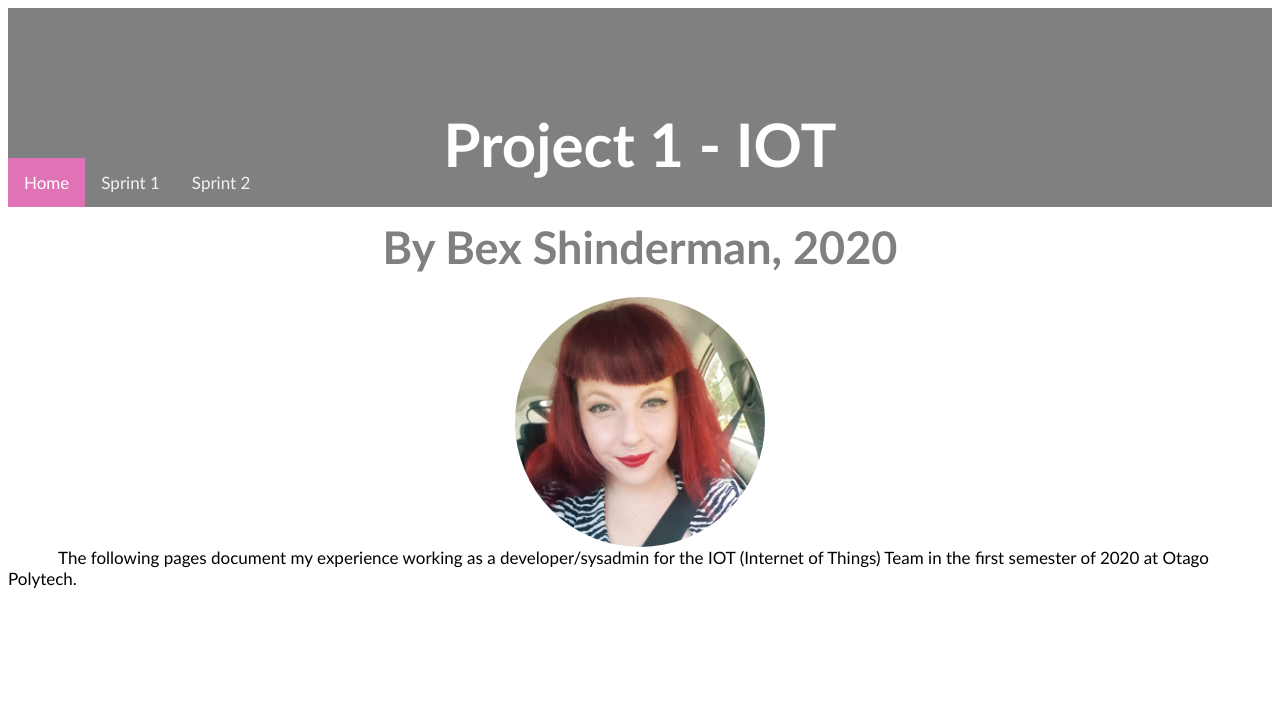
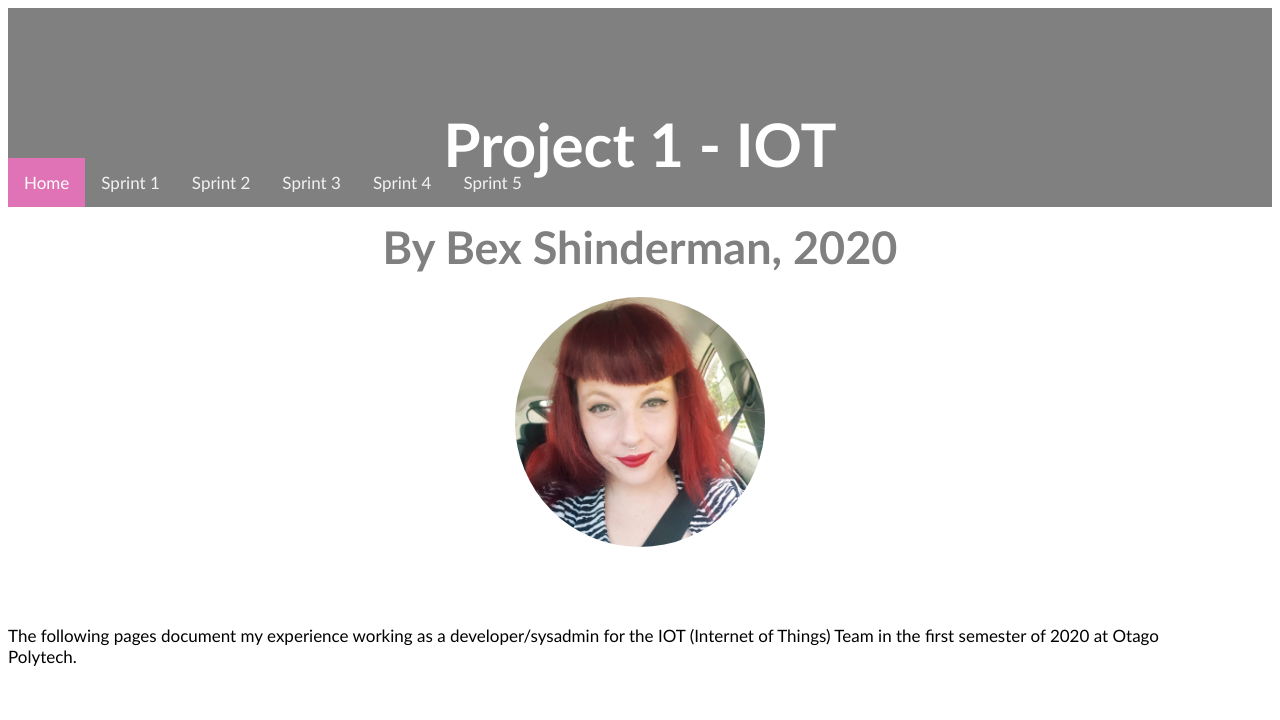
Before and after one commit to bexshinderman/PortfolioIOT, a plain HTML site: page docs/home.html in a window 1280 px wide. Drawn offline with Linux system fonts and the light colour scheme.

Commit message:
home page

```diff
--- a/docs/home.html
+++ b/docs/home.html
@@ -15,6 +15,9 @@
         <a class="active" href="home.html">Home</a>
         <a href="sprint1.html">Sprint 1</a>
         <a href="sprint2.html">Sprint 2</a>
+		<a href="sprint3.html">Sprint 3</a>
+		<a href="sprint4.html">Sprint 4</a>
+		<a href="sprint5.html">Sprint 5</a>
 
           </div>
         </nav>
@@ -26,7 +29,11 @@
         <div class="circle">
 
         </div>
+		<br>
+		<br>
         <blockqoute>
+		<br>
+		<br>
             The following pages document my experience working as a developer/sysadmin for the IOT (Internet of Things) Team in the first semester of 2020 at Otago Polytech.
         </blockqoute>
     </body>
```
